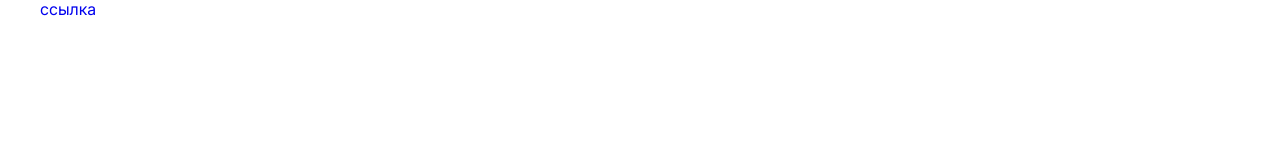
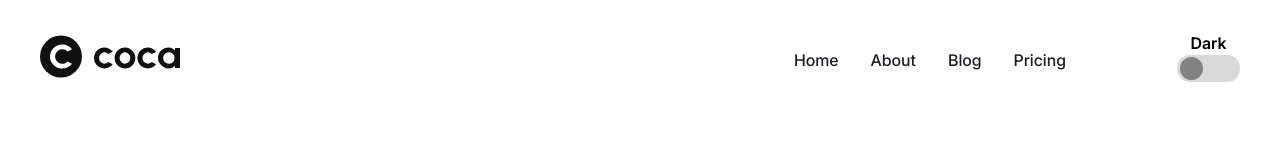
Before and after one commit to evylkin/coca, a website built with Vite: page index.html in a window 1280 px wide. Built offline with nearby package versions, Linux system fonts and the light colour scheme.

Commit message:
created heder

```diff
--- /dev/null
+++ b/assets/html/components/header.html
@@ -0,0 +1,57 @@
+<header class="header">
+  <h1 class="hidden">Coca - Digital Marketing Website. Home page</h1>
+  <div class="container header__inner">
+    <a href="/" class="header__logo" aria-label="Home page">
+      <svg
+        width="140"
+        height="66"
+        viewBox="0 0 140 66"
+        fill="none"
+        xmlns="http://www.w3.org/2000/svg"
+      >
+        <path
+          d="M68.1455 35.9848L72.722 38.3558C71.7651 39.6044 70.5655 40.6072 69.1232 41.3643C67.6809 42.1214 66.1069 42.5 64.4011 42.5C62.4873 42.5 60.7399 42.0285 59.159 41.0854C57.5919 40.1423 56.3368 38.8805 55.3937 37.2998C54.4646 35.7059 54 33.9459 54 32.0199C54 30.5588 54.2704 29.1973 54.8113 27.9355C55.3521 26.6603 56.0941 25.5446 57.0371 24.5882C57.994 23.6186 59.1035 22.8615 60.3655 22.3169C61.6275 21.7723 62.9727 21.5 64.4011 21.5C66.1069 21.5 67.6809 21.8786 69.1232 22.6357C70.5655 23.3928 71.7651 24.4089 72.722 25.6841L68.1455 28.0351C67.6601 27.5038 67.0846 27.092 66.4189 26.7998C65.7671 26.5076 65.0945 26.3615 64.4011 26.3615C63.4026 26.3615 62.5012 26.6271 61.6968 27.1584C60.8925 27.6765 60.2545 28.3672 59.783 29.2305C59.3115 30.0806 59.0757 31.0104 59.0757 32.0199C59.0757 33.0161 59.3115 33.9459 59.783 34.8093C60.2545 35.6594 60.8925 36.3435 61.6968 36.8615C62.5012 37.3795 63.4026 37.6385 64.4011 37.6385C65.1223 37.6385 65.8087 37.4924 66.4605 37.2002C67.1123 36.8947 67.674 36.4896 68.1455 35.9848Z"
+          fill="#101010"
+        />
+        <path
+          d="M84.9596 42.5C83.0458 42.5 81.2984 42.0285 79.7174 41.0854C78.1503 40.1423 76.8952 38.8805 75.9522 37.2998C75.023 35.7059 74.5585 33.9459 74.5585 32.0199C74.5585 30.5588 74.8289 29.1973 75.3697 27.9355C75.9106 26.6603 76.6525 25.5446 77.5956 24.5882C78.5525 23.6186 79.6619 22.8615 80.9239 22.3169C82.1859 21.7723 83.5312 21.5 84.9596 21.5C86.8734 21.5 88.6138 21.9715 90.1809 22.9146C91.7619 23.8577 93.017 25.1262 93.9461 26.7201C94.8892 28.314 95.3607 30.0806 95.3607 32.0199C95.3607 33.4677 95.0903 34.8226 94.5494 36.0844C94.0085 37.3463 93.2597 38.462 92.3028 39.4317C91.3597 40.388 90.2572 41.1385 88.9952 41.6831C87.7471 42.2277 86.4019 42.5 84.9596 42.5ZM84.9596 37.6385C85.9719 37.6385 86.8803 37.3795 87.6847 36.8615C88.489 36.3435 89.12 35.6594 89.5777 34.8093C90.0492 33.9592 90.2849 33.0294 90.2849 32.0199C90.2849 30.9839 90.0423 30.0408 89.5569 29.1907C89.0854 28.3273 88.4405 27.6433 87.6223 27.1385C86.8179 26.6205 85.9303 26.3615 84.9596 26.3615C83.9611 26.3615 83.0596 26.6205 82.2553 27.1385C81.4509 27.6565 80.813 28.3472 80.3415 29.2106C79.87 30.074 79.6342 31.0104 79.6342 32.0199C79.6342 33.0693 79.8769 34.019 80.3623 34.8691C80.8477 35.7192 81.4925 36.3966 82.2969 36.9013C83.1151 37.3928 84.0027 37.6385 84.9596 37.6385Z"
+          fill="#101010"
+        />
+        <path
+          d="M111.578 35.9848L116.155 38.3558C115.198 39.6044 113.998 40.6072 112.556 41.3643C111.114 42.1214 109.54 42.5 107.834 42.5C105.92 42.5 104.173 42.0285 102.592 41.0854C101.025 40.1423 99.7696 38.8805 98.8265 37.2998C97.8974 35.7059 97.4328 33.9459 97.4328 32.0199C97.4328 30.5588 97.7032 29.1973 98.2441 27.9355C98.7849 26.6603 99.5269 25.5446 100.47 24.5882C101.427 23.6186 102.536 22.8615 103.798 22.3169C105.06 21.7723 106.405 21.5 107.834 21.5C109.54 21.5 111.114 21.8786 112.556 22.6357C113.998 23.3928 115.198 24.4089 116.155 25.6841L111.578 28.0351C111.093 27.5038 110.517 27.092 109.852 26.7998C109.2 26.5076 108.527 26.3615 107.834 26.3615C106.835 26.3615 105.934 26.6271 105.13 27.1584C104.325 27.6765 103.687 28.3672 103.216 29.2305C102.744 30.0806 102.509 31.0104 102.509 32.0199C102.509 33.0161 102.744 33.9459 103.216 34.8093C103.687 35.6594 104.325 36.3435 105.13 36.8615C105.934 37.3795 106.835 37.6385 107.834 37.6385C108.555 37.6385 109.242 37.4924 109.893 37.2002C110.545 36.8947 111.107 36.4896 111.578 35.9848Z"
+          fill="#101010"
+        />
+        <path
+          d="M134.924 22.0579H140V41.982H134.924L134.695 39.5114C134.127 40.4013 133.371 41.1252 132.428 41.6831C131.499 42.2277 130.396 42.5 129.12 42.5C127.581 42.5 126.139 42.2211 124.794 41.6632C123.448 41.1053 122.263 40.3349 121.236 39.352C120.224 38.3691 119.427 37.2334 118.844 35.945C118.276 34.6565 117.991 33.2751 117.991 31.8008C117.991 30.3795 118.262 29.0446 118.803 27.796C119.357 26.5474 120.127 25.4516 121.112 24.5085C122.096 23.5655 123.233 22.8283 124.523 22.297C125.813 21.7657 127.2 21.5 128.684 21.5C130.057 21.5 131.284 21.7922 132.366 22.3767C133.461 22.9611 134.39 23.7049 135.153 24.6082L134.924 22.0579ZM128.996 37.8178C130.077 37.8178 131.034 37.5588 131.866 37.0408C132.698 36.5228 133.35 35.8254 133.822 34.9488C134.293 34.0588 134.529 33.0825 134.529 32.0199C134.529 30.944 134.293 29.9677 133.822 29.0911C133.35 28.2011 132.691 27.4972 131.846 26.9791C131.013 26.4611 130.063 26.2021 128.996 26.2021C127.928 26.2021 126.95 26.4677 126.063 26.9991C125.189 27.5171 124.488 28.2144 123.961 29.0911C123.448 29.9677 123.192 30.944 123.192 32.0199C123.192 33.0958 123.455 34.0721 123.982 34.9488C124.509 35.8254 125.21 36.5228 126.083 37.0408C126.971 37.5588 127.942 37.8178 128.996 37.8178Z"
+          fill="#101010"
+        />
+        <circle cx="21" cy="30.5" r="21" fill="#101010" />
+        <path
+          d="M27.4483 35.4412L32 37.741C30.8906 39.1831 29.4794 40.3368 27.7664 41.2021C26.0697 42.0674 24.2262 42.5 22.2358 42.5C19.9844 42.5 17.9288 41.9611 16.069 40.8833C14.2254 39.8055 12.749 38.3634 11.6396 36.5569C10.5465 34.7353 10 32.7239 10 30.5228C10 28.8529 10.3181 27.297 10.9544 25.8548C11.5907 24.3975 12.4635 23.1224 13.5729 22.0294C14.6986 20.9213 16.0037 20.056 17.4883 19.4336C18.9729 18.8112 20.5554 18.5 22.2358 18.5C24.2262 18.5 26.0697 18.9326 27.7664 19.7979C29.4794 20.6632 30.8906 21.8245 32 23.2818L27.4483 25.5816C26.7631 24.8226 25.9637 24.2457 25.0501 23.851C24.1364 23.4412 23.1984 23.2362 22.2358 23.2362C20.898 23.2362 19.6826 23.5778 18.5895 24.2609C17.5128 24.9288 16.6563 25.8169 16.02 26.925C15.4001 28.018 15.0901 29.2173 15.0901 30.5228C15.0901 31.8131 15.4082 33.0123 16.0445 34.1205C16.6808 35.2135 17.5373 36.0939 18.614 36.7619C19.7071 37.4298 20.9143 37.7638 22.2358 37.7638C23.2473 37.7638 24.2099 37.5512 25.1235 37.1262C26.0371 36.7011 26.812 36.1395 27.4483 35.4412Z"
+          fill="white"
+        />
+      </svg>
+    </a>
+    <div class="header__right" data-burger="menu">
+      <nav class="nav header__nav">
+        <ul class="nav__list">
+          <li class="nav__item"><a class="nav__link" href="/">Home</a></li>
+          <li class="nav__item"><a class="nav__link" href="">About</a></li>
+          <li class="nav__item"><a class="nav__link" href="">Blog</a></li>
+          <li class="nav__item"><a class="nav__link" href="">Pricing</a></li>
+        </ul>
+      </nav>
+      <label class="header__switcher">
+        <span class="header__switcher-text text-p-default">Dark</span>
+        <input
+          type="checkbox"
+          class="header__switcher-checkbox"
+          data-theme-switcher
+        />
+      </label>
+    </div>
+    <button class="burger" data-burger="btn" aria-label="Burger menu">
+      <span class="burger__line"> </span>
+    </button>
+  </div>
+</header>
--- /dev/null
+++ b/burger.js
@@ -0,0 +1,22 @@
+export const useBurger = () => {
+  const burgerBtn = document.querySelector('[data-burger="btn"]');
+  const burgerMenu = document.querySelector('[data-burger="menu"]');
+  const overlay = document.querySelector('[data-burger="overlay"]');
+  const body = document.body;
+
+  const closeBurgerMenu = () => {
+    burgerBtn.classList.remove('burger--active');
+    burgerMenu.classList.remove('header__right--visible');
+    overlay.classList.remove('overlay--visible');
+    body.classList.remove('body--fixed');
+  };
+
+  burgerBtn.addEventListener('click', () => {
+    burgerBtn.classList.toggle('burger--active');
+    burgerMenu.classList.toggle('header__right--visible');
+    overlay.classList.toggle('overlay--visible');
+    body.classList.toggle('body--fixed');
+  });
+
+  overlay.addEventListener('click', closeBurgerMenu);
+};
--- a/index.html
+++ b/index.html
@@ -2,9 +2,8 @@
 <html lang="en">
   <load src="./assets/html/base/head.html" title="Home" />
   <body class="body" data-theme="light">
-    <div class="container">
-      <a href="/coca/about.html">ссылка</a>
-    </div>
+    <div class="overlay" data-burger="overlay"></div>
+    <load src="./assets/html/components/header.html" />
     <script type="module" src="./main.js"></script>
   </body>
 </html>
--- a/main.js
+++ b/main.js
@@ -1 +1,7 @@
 import './scss/main.scss';
+
+// components
+import { useTheme } from './theme';
+useTheme();
+import { useBurger } from './burger';
+useBurger();
--- a/scss/base/vars.scss
+++ b/scss/base/vars.scss
@@ -8,13 +8,29 @@
   --neutral-color-70: #606060;
   --neutral-color-90: #161a34;
   --neutral-color-100: #1d1e25;
+  --neutral-color-120: #828282;
+  --neutral-color-130: #d9d9d9;
+  --neutral-color-140: #000;
+  // circle
+  --logo-color-text: #101010;
+  --logo-color-circle: #101010;
   //container
   --container-padding: 15px;
   --container-width: 1200px;
+
+  //transition
+  --transition: 0.2s ease-in-out;
+
+  --z-index-0: -1;
+  --z-index-1: 1;
+  --z-index-2: 2;
+  --z-index-3: 3;
+  --z-index-4: 4;
 }
 
 [data-theme='dark'] {
   // neutral colors
+  --neutral-color-150: #fff;
   --neutral-color-10: #1d1e25;
   --neutral-color-100: #fff;
   --neutral-color-140: #fff; // logo colors
--- /dev/null
+++ b/scss/components/header.scss
@@ -0,0 +1,155 @@
+.header {
+  padding: 26px 0 22px;
+  &__inner {
+    @include flex-all-between;
+  }
+  &__logo {
+    position: relative;
+    z-index: var(--z-index-4);
+
+    & svg {
+      @include mobile {
+        width: 130px;
+      }
+      & path {
+        &:not(:last-child) {
+          fill: var(--logo-color-text);
+        }
+      }
+      & circle {
+        fill: var(--logo-color-circle);
+      }
+    }
+  }
+
+  &__right {
+    @include flex-align-center;
+    gap: 111px;
+    @include tablet {
+      gap: 60px;
+    }
+    @include small-tablet {
+      position: fixed;
+      top: 0;
+      left: -9999vw;
+      z-index: var(--z-index-3);
+      flex-direction: column;
+      justify-content: center;
+      width: 80dvw;
+      height: 100dvh;
+      background-color: var(--neutral-color-10);
+      opacity: 0;
+      visibility: hidden;
+      &--visible {
+        left: 0;
+        opacity: 1;
+        visibility: visible;
+      }
+    }
+  }
+  &__switcher {
+    position: relative;
+    border-radius: 13px;
+    width: 63px;
+    height: 27px;
+    background-color: var(--neutral-color-130);
+    transform: translateY(8px);
+    transition: background-color var(--transition);
+
+    &::before {
+      content: '';
+      position: absolute;
+      top: 2px;
+      left: 3px;
+      display: inline-block;
+      border-radius: 50%;
+      width: 23px;
+      height: 23px;
+      background-color: var(--neutral-color-120);
+      transition:
+        left var(--transition),
+        background-color var(--transition);
+    }
+    &-text {
+      position: absolute;
+      top: -24px;
+      left: 50%;
+      font-weight: 600;
+      line-height: 150%;
+      text-align: center;
+      color: var(--neutral-color-140);
+      transform: translateX(-50%);
+    }
+    &-checkbox {
+      appearance: none;
+    }
+    &:has(&-checkbox:checked) {
+      background-color: var(--neutral-color-60);
+
+      &::before {
+        left: 38px;
+        background-color: #4e7ddb;
+      }
+    }
+  }
+}
+
+.nav {
+  &__list {
+    @include flex-align-center;
+    gap: 32px;
+    @include small-tablet {
+      flex-direction: column;
+    }
+  }
+
+  &__link {
+    position: relative;
+    font-weight: 500;
+    line-height: 162%;
+    color: var(--neutral-color-100);
+
+    &::after {
+      content: '';
+      position: absolute;
+      right: 0;
+      left: 0;
+      bottom: -5px;
+      height: 1px;
+      background-color: var(--neutral-color-100);
+      opacity: 0;
+      visibility: hidden;
+      transition:
+        opacity var(--transition),
+        visibility var(--transition);
+    }
+    &:hover {
+      &::after {
+        opacity: 1;
+        visibility: visible;
+      }
+    }
+  }
+}
+.overlay {
+  @include small-tablet {
+    position: fixed;
+    inset: 0;
+    background-color: #000000b3;
+    z-index: var(--z-index-2);
+    opacity: 0;
+    visibility: hidden;
+    transition:
+      opacity var(--transition),
+      visibility var(--transition);
+
+    &--visible {
+      opacity: 1;
+      visibility: visible;
+    }
+  }
+}
+
+.burger {
+  @include burger;
+}
--- a/scss/main.scss
+++ b/scss/main.scss
@@ -1,3 +1,4 @@
 @import './mixins';
 @import './base';
 @import './globals';
+@import './components/header';
--- /dev/null
+++ b/theme.js
@@ -0,0 +1,22 @@
+export const useTheme = () => {
+  const themeTarget = document.querySelector('[data-theme]');
+  const themeSwitcher = document.querySelector('[data-theme-switcher]');
+  const themeTargetDataSet = themeTarget.dataset;
+
+  const theme = localStorage.getItem('theme') || 'light';
+  themeTargetDataSet.theme = theme;
+
+  if (theme === 'dark') {
+    themeSwitcher.checked = true;
+  }
+
+  themeSwitcher.addEventListener('click', () => {
+    if (themeTargetDataSet.theme === 'light') {
+      themeTargetDataSet.theme = 'dark';
+      localStorage.setItem('theme', 'dark');
+    } else {
+      themeTargetDataSet.theme = 'light';
+      localStorage.setItem('theme', 'light');
+    }
+  });
+};
```
